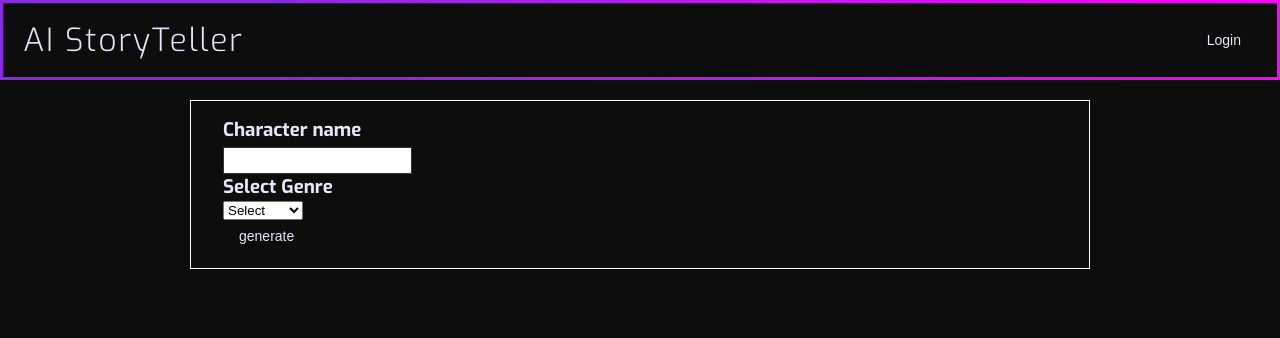
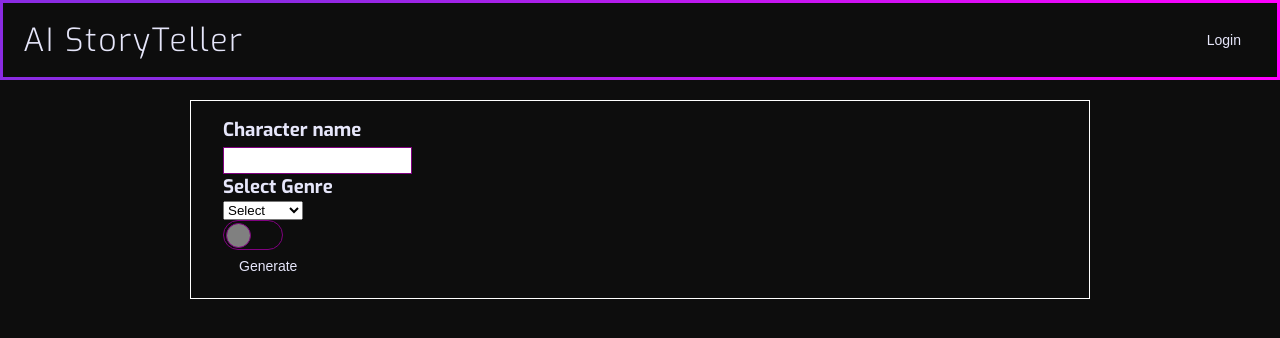
Before and after one commit to LejNur/ai-story-teller, a Next.js app: page / in a window 1280 px wide. Shown: the top 338 px of the page. Built offline with nearby package versions, Linux system fonts and the light colour scheme.

Commit message:
feat:handleGenerate

```diff
--- a/src/pages/index.tsx
+++ b/src/pages/index.tsx
@@ -7,19 +7,49 @@ import { useState } from "react";
 import SelectBox from "@/components/Molecules/SelectBox/SelectBox";
 import { genres } from "@/constants/common";
 import Button from "@/components/Atoms/Button/Button";
+import {
+  GenerateContentCandidate,
+  GoogleGenerativeAI,
+} from "@google/generative-ai";
+import SwitchBox from "@/components/Molecules/SwitchBox/SwitchBox";
 
 export default function Home() {
   const [character, setCharacter] = useState("");
   const [genre, setGenre] = useState("");
+  const [response, setResponse] = useState("");
+  const [loading, setLoading] = useState(false);
+  const [approveAdult, setApproveAdult] = useState(false);
 
-  const handleGenerate = () => {
-    console.log({ character, genre });
+  const isSelected = genre !== "";
+
+  const handleGenerate = async () => {
+    setLoading(true);
+    const prompt = `generate a ${genre} story for ${
+      approveAdult ? "adult" : "children"
+    }, with the character named ${character}`;
+
+    if (process.env.NEXT_PUBLIC_GEMINI_KEY) {
+      const genAI = new GoogleGenerativeAI(process.env.NEXT_PUBLIC_GEMINI_KEY);
+      const model = genAI.getGenerativeModel({ model: "gemini-1.5-flash" });
+
+      const result = await model.generateContent(prompt);
+      console.log(result);
+
+      const output = (
+        result.response.candidates as GenerateContentCandidate[]
+      )[0].content.parts[0].text;
+
+      console.log(output);
+
+      if (output) setResponse(output);
+    }
+    setLoading(false);
   };
 
   return (
     <>
       <Head>
-        <title>Create Next App</title>
+        <title>AI Story Teller</title>
         <meta name="description" content="Generated by create next app" />
         <meta name="viewport" content="width=device-width, initial-scale=1" />
         <link rel="icon" href="/favicon.ico" />
@@ -38,7 +68,24 @@ export default function Home() {
               list={genres}
               setAction={setGenre}
             />
-            <Button label="generate" onClick={() => handleGenerate()} />
+            <SwitchBox
+              label="Genre"
+              value={approveAdult}
+              setValue={setApproveAdult}
+            />
+            <Button
+              label="Generate"
+              onClick={() => handleGenerate()}
+              disabled={!character.trim().length || !isSelected}
+            />
+
+            {loading ? (
+              <div className={styles.loading}>
+                <p>Loading...</p>
+              </div>
+            ) : (
+              <div className={styles.response}>{response}</div>
+            )}
           </WindowBox>
         </div>
       </main>
```
